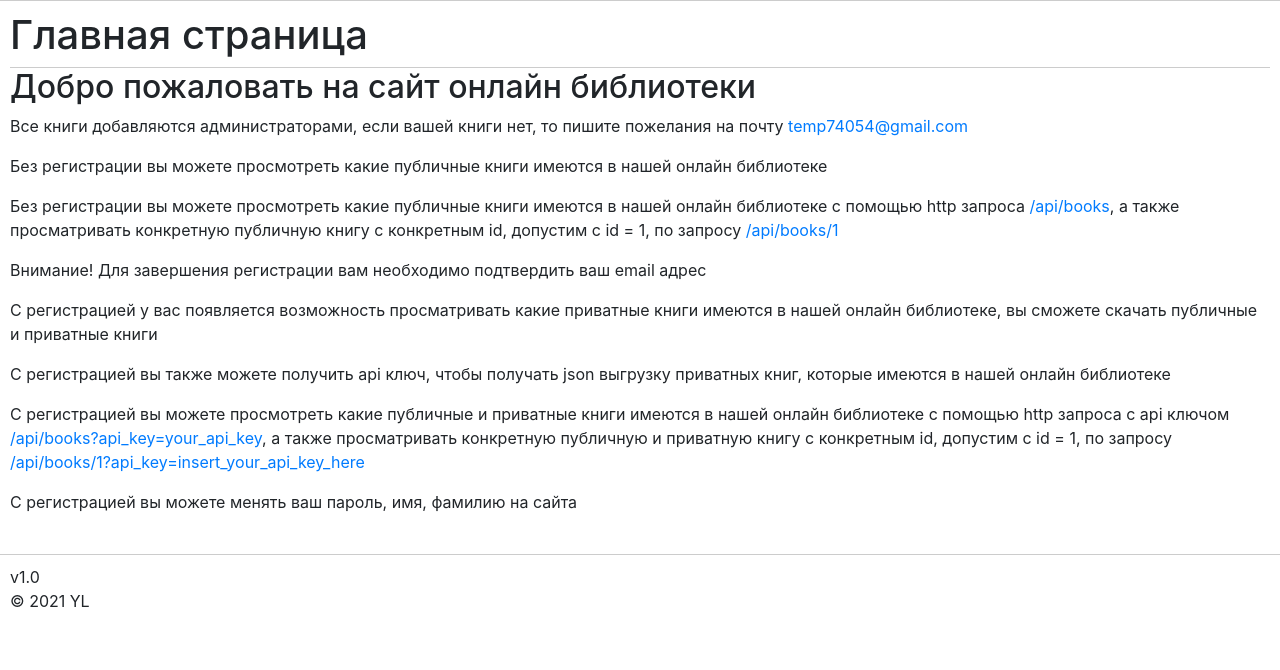
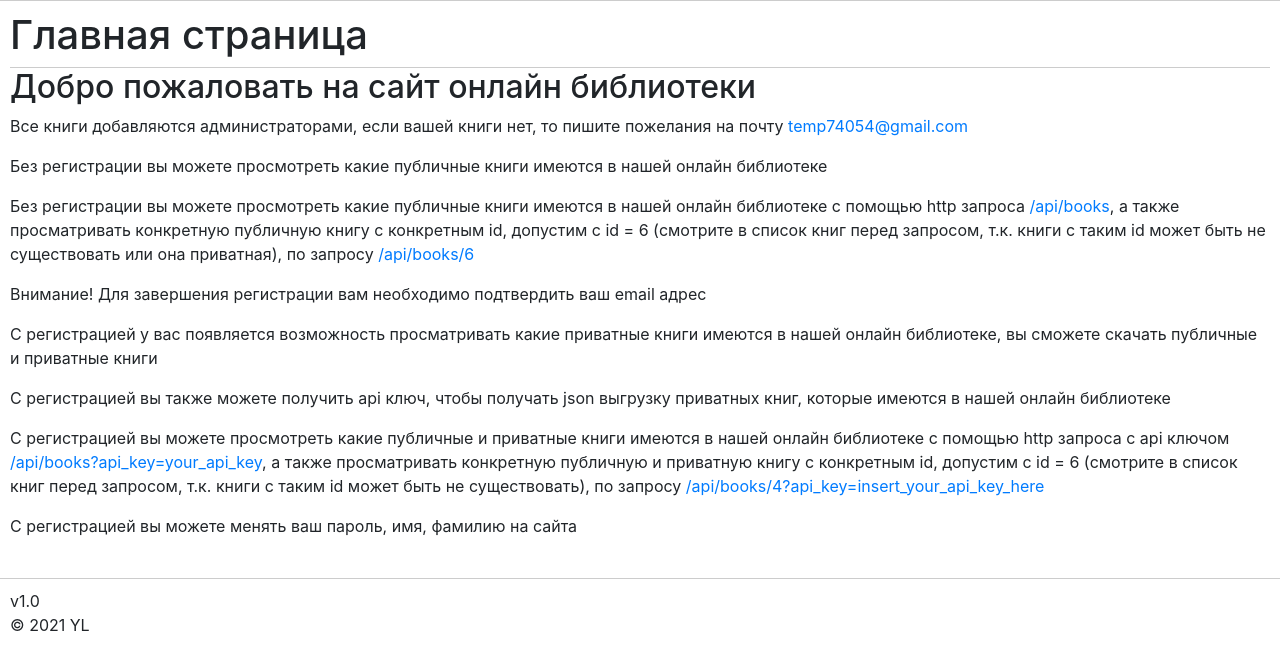
Before and after one commit to 0ReC0/FlaskOnlineLibrary, a Python web app: template app/templates/main/home_page.html in a window 1280 px wide. Shown: the part 56-726 px from the top of the page. Run offline with Jinja, Linux system fonts and the light colour scheme; the template is opened without the code that fills it, so the values that code supplies are empty; some libraries are stand-ins or nearby versions.

Commit message:
update home page

```diff
--- a/app/templates/main/home_page.html
+++ b/app/templates/main/home_page.html
@@ -14,8 +14,9 @@
     книги имеются в нашей онлайн библиотеке с помощью
     http запроса <a href="/api/books">/api/books</a>, а также
     просматривать конкретную публичную книгу с конкретным
-    <bold>id</bold>, допустим с id = 1, по запросу
-    <a href="/api/books/1">/api/books/1</a>
+    <bold>id</bold>, допустим с id = 6 (смотрите в список книг перед запросом,
+    т.к. книги с таким id может быть не существовать или она приватная), по запросу
+    <a href="/api/books/6">/api/books/6</a>
 </p>
 <p>Внимание! Для завершения регистрации вам необходимо подтвердить ваш email адрес</p>
 <p>С регистрацией у вас появляется возможность просматривать какие приватные
@@ -31,8 +32,9 @@
     http запроса с api ключом
     <a href="/api/books?api_key=your_api_key">/api/books?api_key=your_api_key</a>,
     а также просматривать конкретную публичную и приватную книгу с конкретным
-    <bold>id</bold>, допустим с id = 1, по запросу
-    <a href="/api/books/1?api_key=insert_your_api_key_here">/api/books/1?api_key=insert_your_api_key_here</a>
+    <bold>id</bold>, допустим с id = 6 (смотрите в список книг перед запросом,
+    т.к. книги с таким id может быть не существовать), по запросу
+    <a href="/api/books/4?api_key=insert_your_api_key_here">/api/books/4?api_key=insert_your_api_key_here</a>
 </p>
 <p>С регистрацией вы можете менять ваш пароль, имя, фамилию на сайта</p>
 
```
